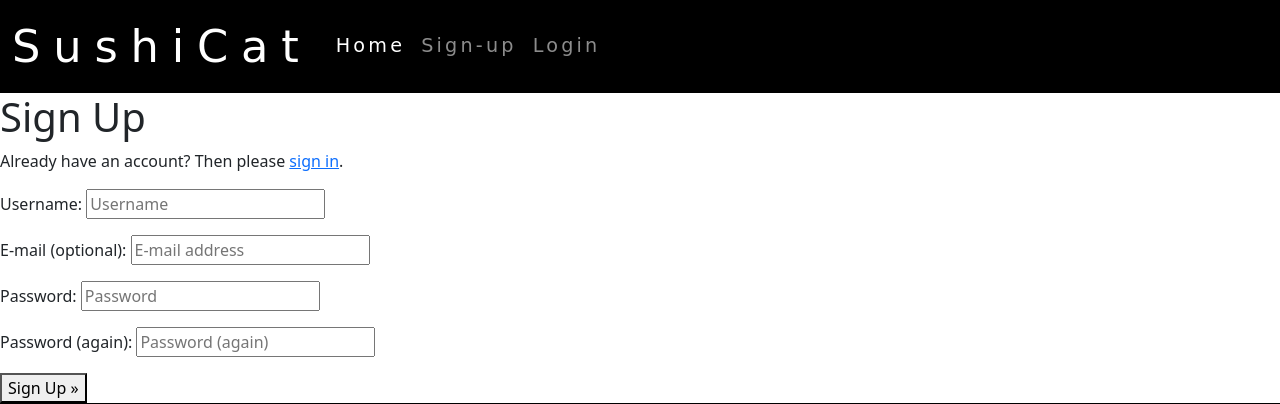
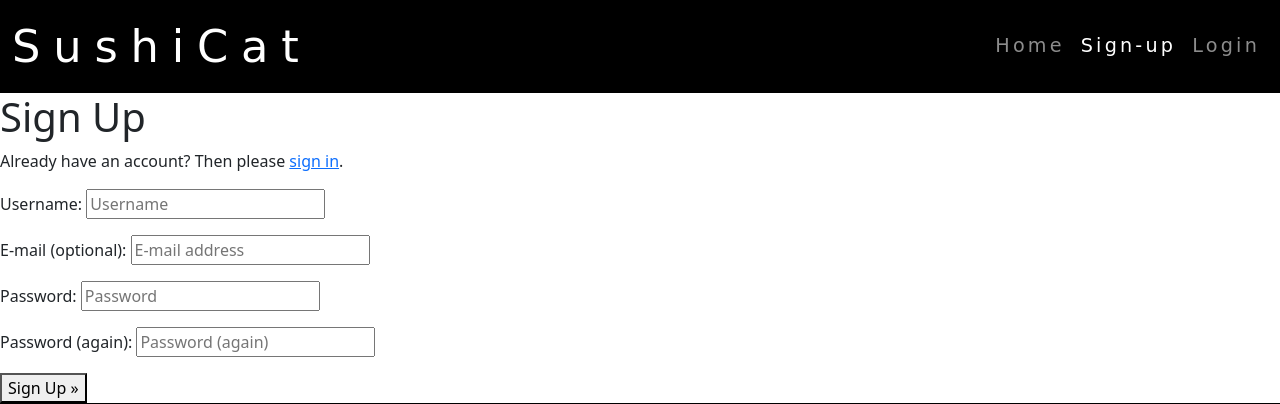
Before and after one commit to MadeleineWalder/SushiCat, a Django app: page /accounts/signup/ in a window 1280 px wide. Shown: the top 404 px of the page. Run offline with Django 3.2, Linux system fonts and the light colour scheme; some web fonts are replaced.

Commit message:
Add block content to fix navbar active class on all pages. Add css class to override flex-grow.

```diff
--- a/restaurant/templates/restaurant/restaurant_bookings.html
+++ b/restaurant/templates/restaurant/restaurant_bookings.html
@@ -1,5 +1,5 @@
 {% extends "base.html" %}
-
+{% block homepageactive %} active {% endblock %}
 {% block content %}
 
 <h3>Add hero image</h3>
--- a/static/css/style.css
+++ b/static/css/style.css
@@ -11,6 +11,10 @@
     letter-spacing: 0.8rem;
 }
 
+.flexgrow-off {
+    flex-grow: 0 !important;
+}
+
 .nav-item {
     font-size: 1.2rem;
     letter-spacing: 0.2rem;
--- a/templates/account/login.html
+++ b/templates/account/login.html
@@ -1,5 +1,5 @@
 {% extends "base.html" %}
-
+{% block loginpageactive %} active {% endblock %}
 {% load i18n %}
 {% load account socialaccount %}
 
--- a/templates/account/logout.html
+++ b/templates/account/logout.html
@@ -1,5 +1,5 @@
 {% extends "base.html" %}
-
+{% block signoutpageactive %} active {% endblock %}
 {% load i18n %}
 
 {% block head_title %}{% trans "Sign Out" %}{% endblock %}
--- a/templates/account/signup.html
+++ b/templates/account/signup.html
@@ -1,5 +1,5 @@
 {% extends "base.html" %}
-
+{% block signuppageactive %} active {% endblock %}
 {% load i18n %}
 
 {% block head_title %}{% trans "Signup" %}{% endblock %}
--- a/templates/base.html
+++ b/templates/base.html
@@ -26,21 +26,21 @@
                 aria-controls="navbarText" aria-expanded="false" aria-label="Toggle navigation">
                 <span class="navbar-toggler-icon"></span>
             </button>
-            <div class="collapse navbar-collapse" id="navbarText">
+            <div class="collapse navbar-collapse flexgrow-off" id="navbarText">
                 <ul class="navbar-nav me-auto mb-2 mb-lg-0">
                     <li class="nav-item">
-                        <a class="nav-link active" aria-current="page" href="{% url 'get_bookings_list' %}">Home</a>
+                        <a class="nav-link {% block homepageactive %} {% endblock %}" aria-current="page" href="{% url 'get_bookings_list' %}">Home</a>
                     </li>
                     {% if user.is_authenticated %}
                     <li class="nav-item">
-                        <a class="nav-link" href="{% url 'account_logout' %}">Sign-out</a>
+                        <a class="nav-link {% block signoutpageactive %} {% endblock %}" href="{% url 'account_logout' %}">Sign-out</a>
                     </li>
                     {% else %}
                     <li class="nav-item">
-                        <a class="nav-link" href="{% url 'account_signup' %}">Sign-up</a>
+                        <a class="nav-link {% block signuppageactive %} {% endblock %}" href="{% url 'account_signup' %}">Sign-up</a>
                     </li>
                     <li class="nav-item">
-                        <a class="nav-link" href="{% url 'account_login' %}">Login</a>
+                        <a class="nav-link {% block loginpageactive %} {% endblock %}" href="{% url 'account_login' %}">Login</a>
                     </li>
                     {% endif %}
                 </ul>
```
Also changed, not shown: README.md (added).
